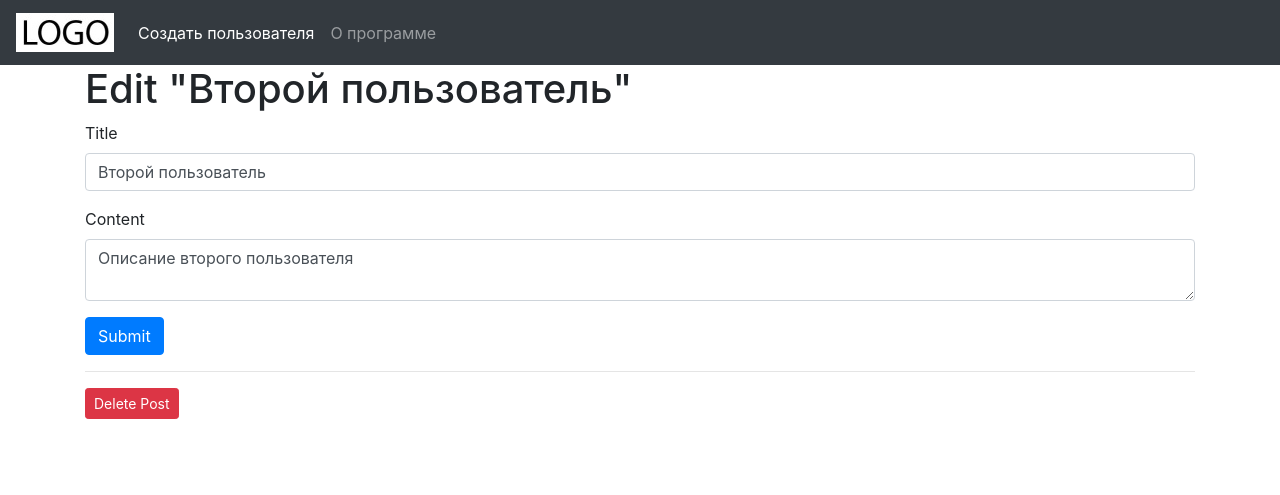
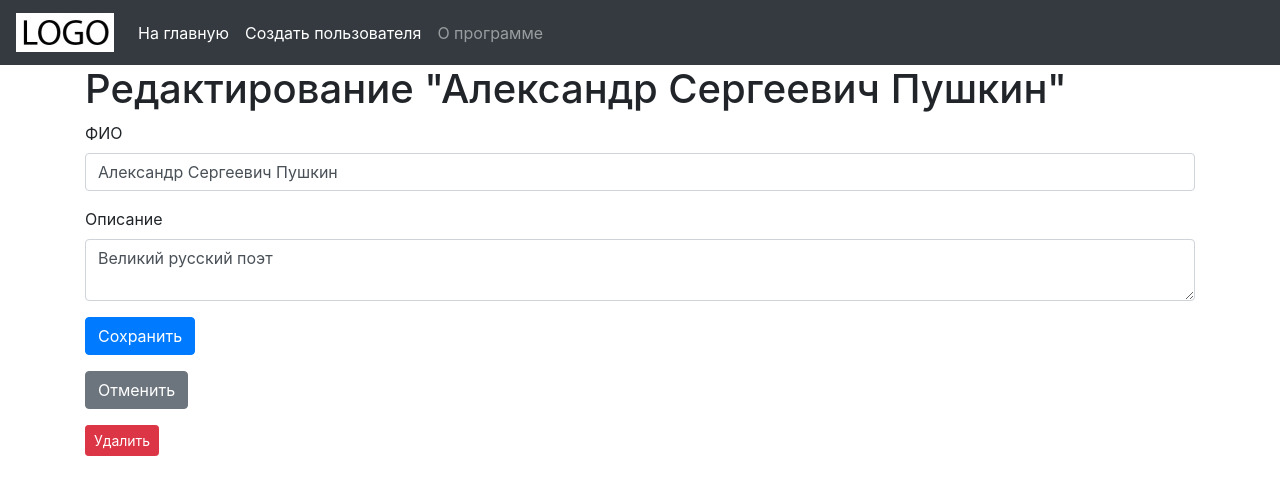
Before and after one commit to IvanDemin3467/IQTEK-sample-task, a Flask app: page /2/edit in a window 1280 px wide. Shown: the top 495 px of the page. Run offline with Flask 2, Linux system fonts and the light colour scheme; data comes from the database, SQL or seed files in the repository; both versions use the stored data as it was after the commit.

Commit message:
Edit, delete, escape functions implemented. Page templates. Base reinit

```diff
--- a/app.py
+++ b/app.py
@@ -7,14 +7,14 @@
     conn.row_factory = sqlite3.Row
     return conn
 
-def get_post(post_id):
+def get_user(user_id):
     conn = get_db_connection()
-    post = conn.execute('SELECT * FROM posts WHERE id = ?',
-                        (post_id,)).fetchone()
+    user = conn.execute('SELECT * FROM users WHERE id = ?',
+                        (user_id,)).fetchone()
     conn.close()
-    if post is None:
+    if user is None:
         abort(404)
-    return post
+    return user
 
 app = Flask(__name__)
 app.config['SECRET_KEY'] = 'gh5ng843bh68hfi4nfc6h3ndh4xc53b56lk89gm4bf2gc6ehm'
@@ -22,15 +22,15 @@
 @app.route('/')
 def index():
     conn = get_db_connection()
-    posts = conn.execute('SELECT * FROM posts').fetchall()
+    users = conn.execute('SELECT * FROM users').fetchall()
     conn.close()
-    return render_template('index.html', posts=posts)
+    return render_template('index.html', users=users)
 
 
-@app.route('/<int:post_id>')
-def post(post_id):
-    post = get_post(post_id)
-    return render_template('post.html', post=post)
+@app.route('/<int:user_id>')
+def user(user_id):
+    user = get_user(user_id)
+    return render_template('user.html', user=user)
 
 
 
@@ -38,14 +38,14 @@
 def create():
     if request.method == 'POST':
         title = request.form['title']
-        content = request.form['content']
+        description = request.form['description']
 
         if not title:
             flash('Title is required!')
         else:
             conn = get_db_connection()
-            conn.execute('INSERT INTO posts (title, content) VALUES (?, ?)',
-                         (title, content))
+            conn.execute('INSERT INTO users (title, description) VALUES (?, ?)',
+                         (title, description))
             conn.commit()
             conn.close()
             return redirect(url_for('index'))
@@ -55,34 +55,34 @@
 
 @app.route('/<int:id>/edit', methods=('GET', 'POST'))
 def edit(id):
-    post = get_post(id)
+    user = get_user(id)
 
     if request.method == 'POST':
         title = request.form['title']
-        content = request.form['content']
+        description = request.form['description']
 
         if not title:
             flash('Title is required!')
         else:
             conn = get_db_connection()
-            conn.execute('UPDATE posts SET title = ?, content = ?'
+            conn.execute('UPDATE users SET title = ?, description = ?'
                          ' WHERE id = ?',
-                         (title, content, id))
+                         (title, description, id))
             conn.commit()
             conn.close()
             return redirect(url_for('index'))
 
-    return render_template('edit.html', post=post)
+    return render_template('edit.html', user=user)
 
 
 @app.route('/<int:id>/delete', methods=('POST',))
 def delete(id):
-    post = get_post(id)
+    user = get_user(id)
     conn = get_db_connection()
-    conn.execute('DELETE FROM posts WHERE id = ?', (id,))
+    conn.execute('DELETE FROM users WHERE id = ?', (id,))
     conn.commit()
     conn.close()
-    flash('"{}" was successfully deleted!'.format(post['title']))
+    flash('"{}" was successfully deleted!'.format(user['title']))
     return redirect(url_for('index'))
 
 
--- a/schema.sql
+++ b/schema.sql
@@ -1,8 +1,7 @@
-DROP TABLE IF EXISTS posts;
+DROP TABLE IF EXISTS users;
 
-CREATE TABLE posts (
+CREATE TABLE users (
     id INTEGER PRIMARY KEY AUTOINCREMENT,
-    created TIMESTAMP NOT NULL DEFAULT CURRENT_TIMESTAMP,
     title TEXT NOT NULL,
-    content TEXT NOT NULL
+    description TEXT NOT NULL
 );
--- a/templates/base.html
+++ b/templates/base.html
@@ -13,7 +13,7 @@
   <body>
     <nav class="navbar navbar-expand-md navbar-dark bg-dark">
         <a class="navbar-brand" href="{{ url_for('index')}}">
-            <img src="static/sample-logo.jpeg" alt="Sample logo">
+            <img src="/static/sample-logo.jpeg" alt="Sample logo">
         </a>
         <button class="navbar-toggler" type="button" data-toggle="collapse" data-target="#navbarNav" aria-controls="navbarNav" aria-expanded="false" aria-label="Toggle navigation">
             <span class="navbar-toggler-icon"></span>
@@ -21,7 +21,10 @@
         <div class="collapse navbar-collapse" id="navbarNav">
             <ul class="navbar-nav">
             <li class="nav-item active">
-            <a class="nav-link" href="{{url_for('create')}}">Создать пользователя</a>
+                <a class="nav-link" href="{{url_for('index')}}">На главную</a>
+            </li>
+            <li class="nav-item active">
+                <a class="nav-link" href="{{url_for('create')}}">Создать пользователя</a>
             </li>
             <li class="nav-item">
                 <a class="nav-link" href="#">О программе</a>
--- a/templates/edit.html
+++ b/templates/edit.html
@@ -1,31 +1,37 @@
 {% extends 'base.html' %}
 
 {% block content %}
-<h1>{% block title %} Edit "{{ post['title'] }}" {% endblock %}</h1>
+<h1>{% block title %} Редактирование "{{ user['title'] }}" {% endblock %}</h1>
 
-<form method="post">
+<form method="POST">
     <div class="form-group">
-        <label for="title">Title</label>
-        <input type="text" name="title" placeholder="Post title"
+        <label for="title">ФИО</label>
+        <input type="text" name="title" placeholder="ФИО"
                class="form-control"
-               value="{{ request.form['title'] or post['title'] }}">
-        </input>
+               value="{{ request.form['title'] or user['title'] }}">
     </div>
 
     <div class="form-group">
-        <label for="content">Content</label>
-        <textarea name="content" placeholder="Post content"
-                  class="form-control">{{ request.form['content'] or post['content'] }}</textarea>
+        <label for="description">Описание</label>
+        <textarea name="description" placeholder="Описание пользователя"
+                  class="form-control">{{ request.form['description'] or user['description'] }}</textarea>
     </div>
     <div class="form-group">
-        <button type="submit" class="btn btn-primary">Submit</button>
+        <button type="submit" class="btn btn-primary">Сохранить</button>
     </div>
 </form>
-<hr>
 
-<form action="{{ url_for('delete', id=post['id']) }}" method="POST">
-    <input type="submit" value="Delete Post"
+<form action="{{ url_for('index') }}" method="GET">
+    <div class="form-group">
+        <button type="submit" class="btn btn-secondary">Отменить</button>
+    </div>
+</form>
+
+<form action="{{ url_for('delete', id=user['id']) }}" method="POST">
+    <div class="form-group">
+        <input type="submit" value="Удалить"
             class="btn btn-danger btn-sm"
-            onclick="return confirm('Are you sure you want to delete this post?')">
+            onclick="return confirm('Вы уверены, что хотите удалить этого пользователя?')">
+    </div>
 </form>
 {% endblock %}
```
Also changed, not shown: init_db.py (+4 -4 lines), templates/create.html (+16 -9 lines), templates/index.html (+9 -6 lines), templates/post.html (deleted, +0 -7 lines), templates/user.html (added, +21 -0 lines), database.db.
